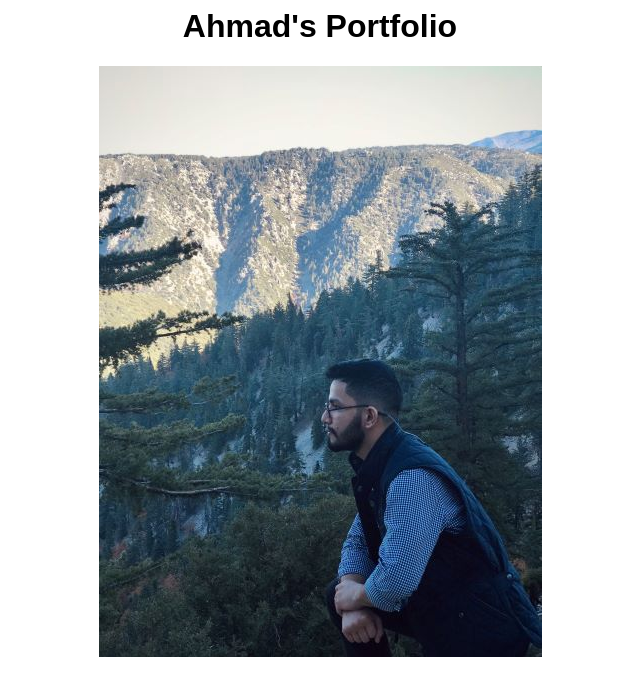
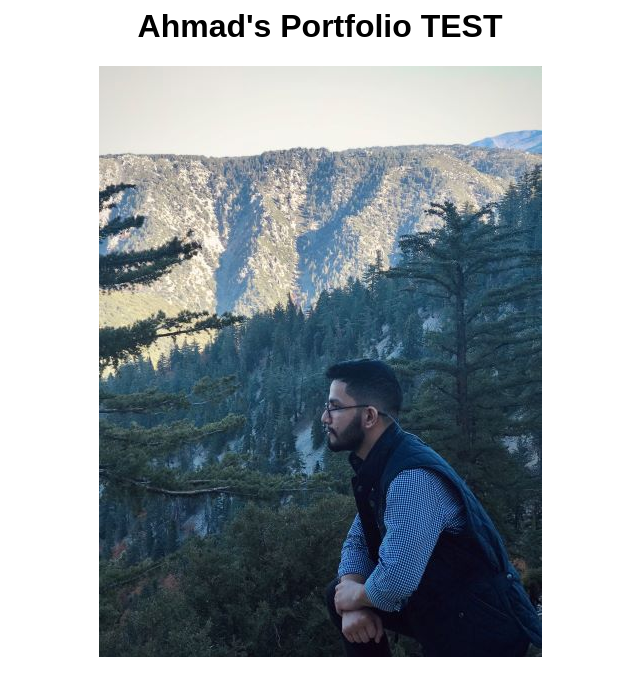
Before and after one commit to zikman23/zikman23.github.io, a plain HTML site: page index.html in a window 1280 px wide. Shown: the whole page, without its empty margins (320-960 px from the left). Drawn offline with Linux system fonts and the light colour scheme.

Commit message:
github test

```diff
--- a/index.html
+++ b/index.html
@@ -8,7 +8,7 @@
     </head>
 
     <body>
-    <h1 style="font-family:Arial, Helvetica, sans-serif;">Ahmad's Portfolio</h1>
+    <h1 style="font-family:Arial, Helvetica, sans-serif;">Ahmad's Portfolio TEST</h1>
     <div>
         <img src="./IMG_4310 web.jpg" />
     </div>
```
